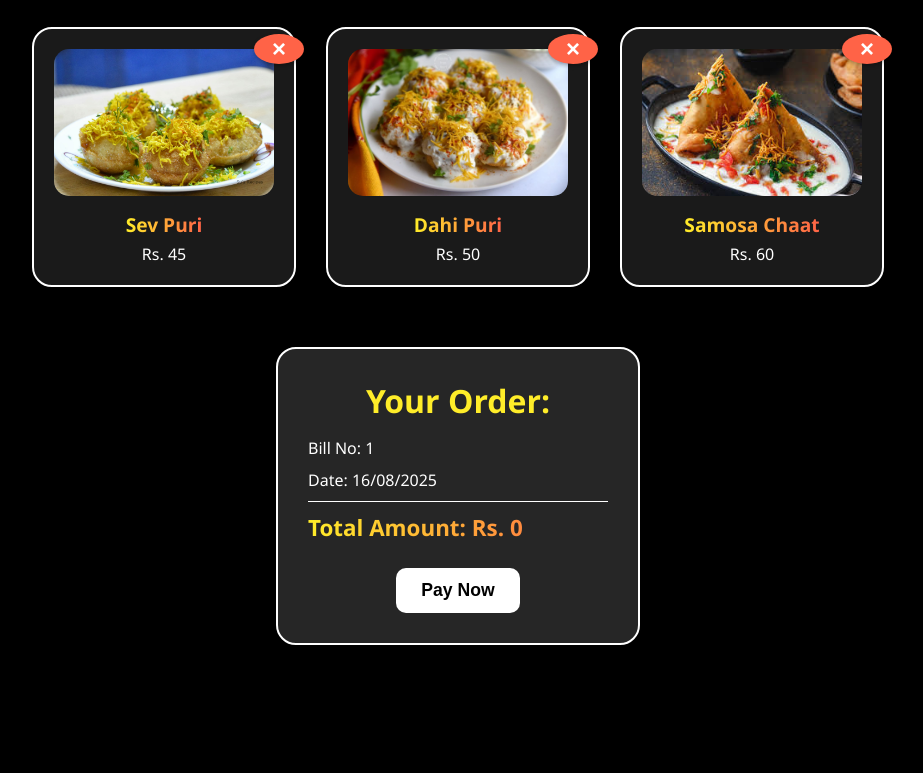
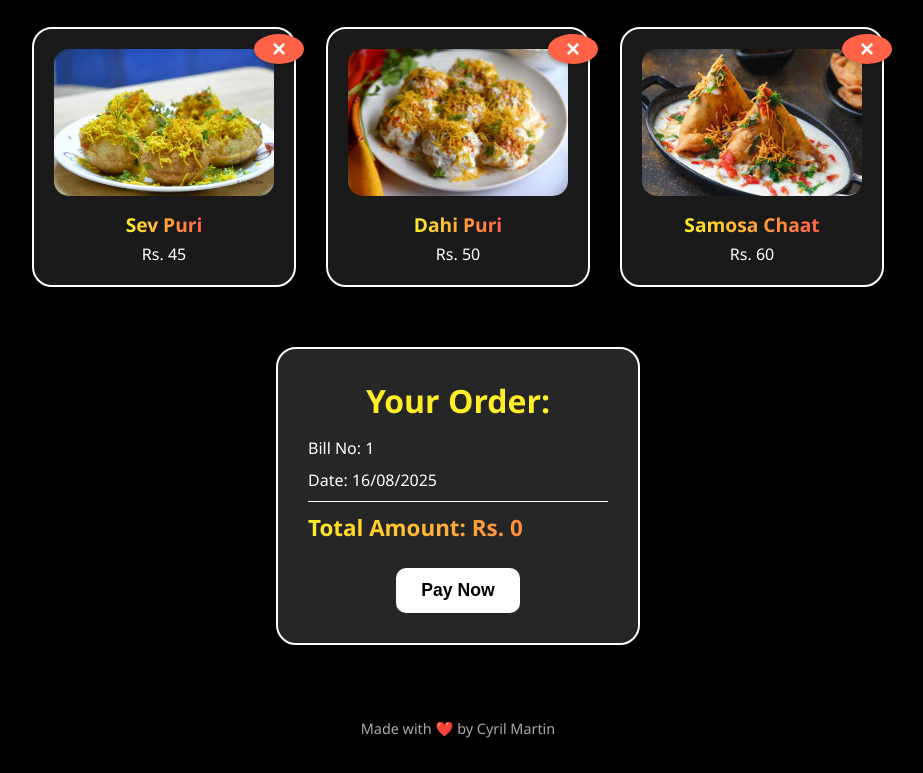
Before and after one commit to cyrilmartin08/cyrils-chaats, a website: page index.html in a window 1280 px wide. Shown: the part 449-1222 px from the top of the page, without its empty margins (182-1105 px from the left). Before the commit the page ends 1094 px from the top, so only its background shows below. Drawn offline with Linux system fonts and the light colour scheme.

Commit message:
added footer

```diff
--- a/index.html
+++ b/index.html
@@ -223,6 +223,13 @@
         background-color: #eee;
     }
 
+    .footer {
+        margin-top: 40px;
+        padding: 20px;
+        font-size: 0.9em;
+        color: #aaa;
+    }
+
     @media (max-width: 768px) {
       h1 {
         font-size: 2.5em;
@@ -309,6 +316,10 @@
     <img id="qr-code-image" alt="QR Code">
     <div id="timer"></div>
     <p>This QR code will expire in 1 minute.</p>
+  </div>
+
+  <div class="footer">
+    <p>Made with ❤️ by Cyril Martin</p>
   </div>
 
   <script>
```
